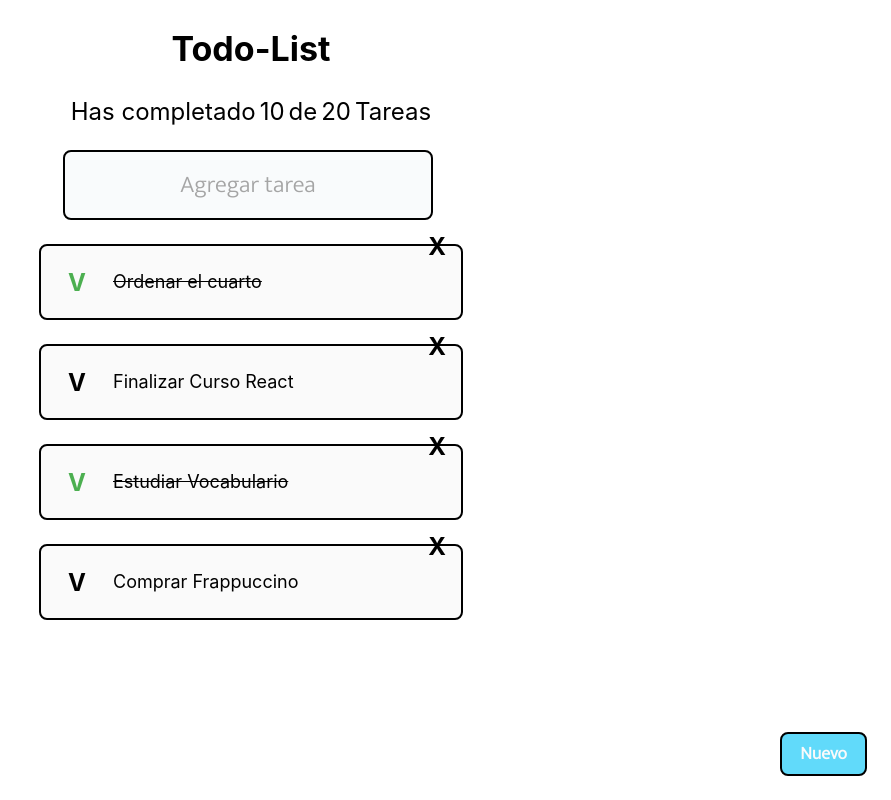
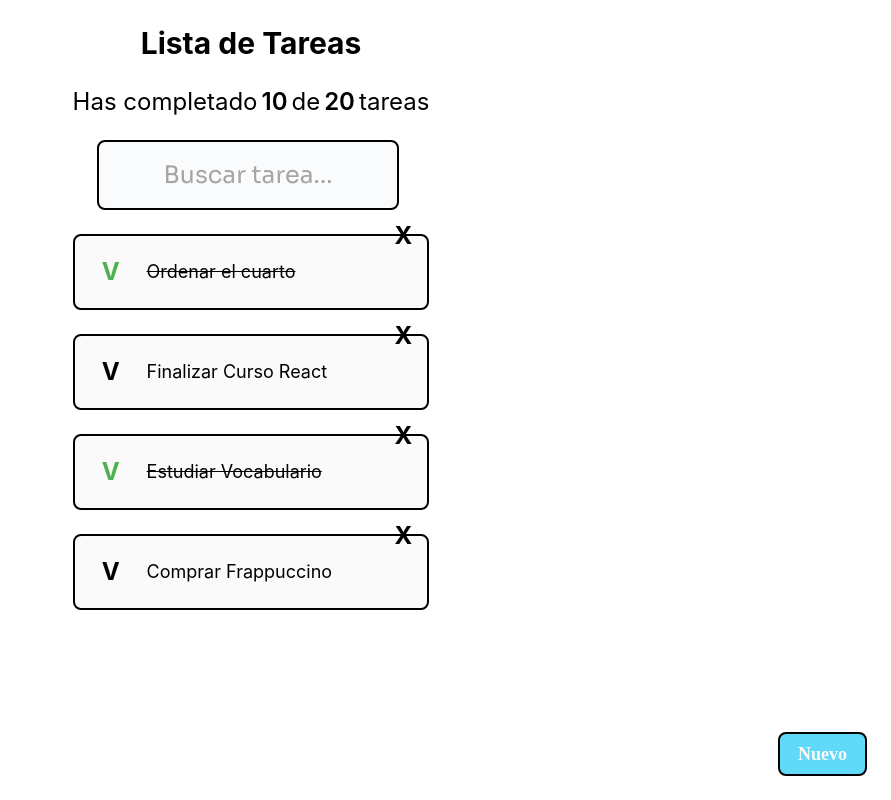
Before and after one commit to Alvarenga144/TodoList-Reactjs18, a React (Create React App) app: page / in a window 1280 px wide. Shown: the whole page, without its empty margins (389-1280 px from the left). Built offline with nearby package versions, Linux system fonts and the light colour scheme.

Commit message:
Styles modified. Fonts, mini details

```diff
--- a/public/index.html
+++ b/public/index.html
@@ -14,10 +14,9 @@
       manifest.json provides metadata used when your web app is installed on a
       user's mobile device or desktop. See https://developers.google.com/web/fundamentals/web-app-manifest/
     -->
-    <link rel="manifest" href="%PUBLIC_URL%/manifest.json" />
     <link rel="preconnect" href="https://fonts.googleapis.com">
     <link rel="preconnect" href="https://fonts.gstatic.com" crossorigin>
-    <link href="https://fonts.googleapis.com/css2?family=Mukta:wght@300&display=swap" rel="stylesheet">
+    <link href="https://fonts.googleapis.com/css2?family=Sora:wght@100;200;300;400;600;800&display=swap" rel="stylesheet">
     <!--
       Notice the use of %PUBLIC_URL% in the tags above.
       It will be replaced with the URL of the `public` folder during the build.
--- a/src/CreateTodoButton.css
+++ b/src/CreateTodoButton.css
@@ -15,9 +15,18 @@
     align-items: center;
     height: 44px;
     padding: 0 18px;
-    transition: .3s;
+    transition: 0.3s;
+    z-index: 100;
 }
 
 .CreateTodoButton:hover {
+    bottom: 30px;
+    right: 30px;
+    box-shadow: 10px 10px 0px #002935;
+}
+
+/*
+.CreateTodoButton:hover {
     transform: rotate(360deg)
 }
+*/
--- a/src/Title.css
+++ b/src/Title.css
@@ -1,5 +1,5 @@
 h2 {
-    font-size: 34px;
+    font-size: 30px;
     text-align: center;
     margin-top: 20;
 }
--- a/src/Title.js
+++ b/src/Title.js
@@ -2,7 +2,7 @@ import './Title.css';
 
 function Title() {
     return(
-        <h2>Todo-List</h2>
+        <h2>Lista de Tareas</h2>
     );
 }
 
--- a/src/TodoCounter.css
+++ b/src/TodoCounter.css
@@ -2,9 +2,10 @@
     font-size: 24px;
     font-weight: 400;
     text-align: center;
+    margin: 26px 0 24px 0;
 }
 
 .TodoCounter span {
-    font-weight: 400;
+    font-weight: 600;
     padding: 0px 4px;
 }
--- a/src/TodoCounter.js
+++ b/src/TodoCounter.js
@@ -7,7 +7,7 @@ function TodoCounter({ total, completed }) {
             <span>{completed}</span>
             de
             <span>{total}</span>
-            Tareas
+            tareas
         </p>
     );
 }
--- a/src/TodoItem.css
+++ b/src/TodoItem.css
@@ -15,7 +15,6 @@
     margin-top: 18px;
     margin-left: -6;
     border-radius: 8px;
-    border: 2px solid #000000;
     box-shadow: 10px 10px 0px #000000;
 }
 
--- a/src/TodoSearch.css
+++ b/src/TodoSearch.css
@@ -7,7 +7,7 @@
     width: calc(100% - 62px);
     font-size: 24px;
     text-align: center;
-    font-family: 'Mukta';
+    font-family: 'Sora';
     font-weight: 400;
     color: #000000;
     /* box-shadow: 0px 5px 50px rgba(32, 35, 41, 0.25); */
@@ -25,7 +25,7 @@
 
 .TodoSearch::placeholder {
     color: #A5A5A5;
-    font-family: 'Mukta';
+    font-family: 'Sora';
     font-weight: 400;
 }
 
--- a/src/TodoSearch.js
+++ b/src/TodoSearch.js
@@ -3,7 +3,7 @@ import './TodoSearch.css';
 function TodoSearch() {
     return(
         <input
-            placeholder="Agregar tarea"
+            placeholder="Buscar tarea..."
             className="TodoSearch"
         />
     );
--- a/src/index.css
+++ b/src/index.css
@@ -3,7 +3,7 @@ body {
   display: grid;
   background-color: #FFFFFF;
   place-items: center;
-  font-family: -apple-system, BlinkMacSystemFont, 'Mukta', sans-serif;
+  font-family: -apple-system, BlinkMacSystemFont, 'Sora', sans-serif;
   -webkit-font-smoothing: antialiased;
   -moz-osx-font-smoothing: grayscale;
 }
```
